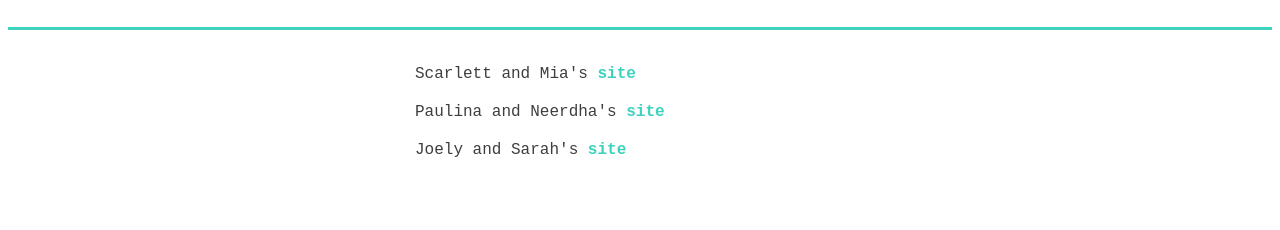
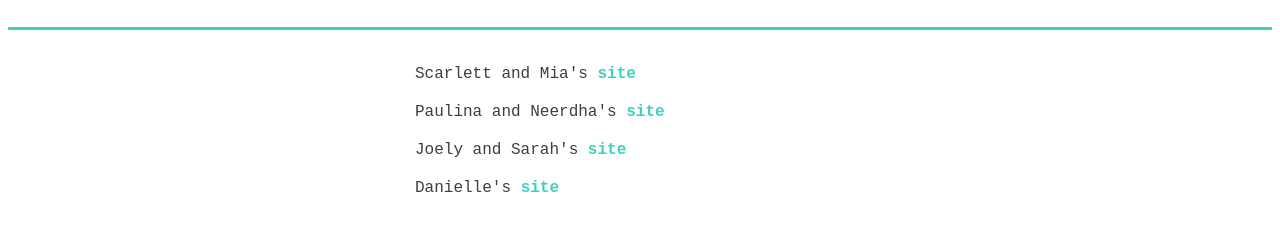
Before and after one commit to blenheimgirls/blenheimgirls.github.io, a plain HTML site: page index.html in a window 1280 px wide. Shown: the part 70-300 px from the top of the page. Drawn offline with Linux system fonts and the light colour scheme.

Commit message:
Update index.html

```diff
--- a/index.html
+++ b/index.html
@@ -44,5 +44,6 @@
         <li>Scarlett and Mia's <a target="_blank" href="/scarlett-and-mia/">site</a></li>
         <li>Paulina and Neerdha's <a target="_blank" href="/paulina-and-neerdha/">site</a></li>
         <li>Joely and Sarah's <a target="_blank" href="/joely-and-sarah/">site</a></li>
+        <li>Danielle's <a target="_blank" href="/danielle/">site</a></li>
     </ul>
 </body>
```
